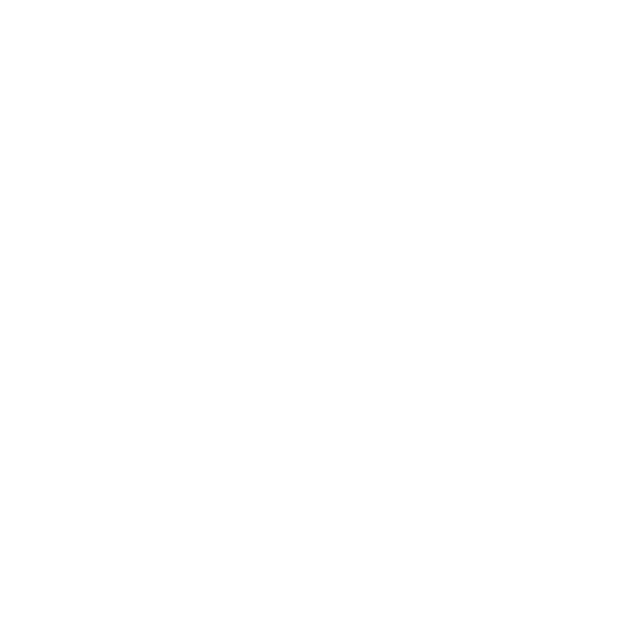
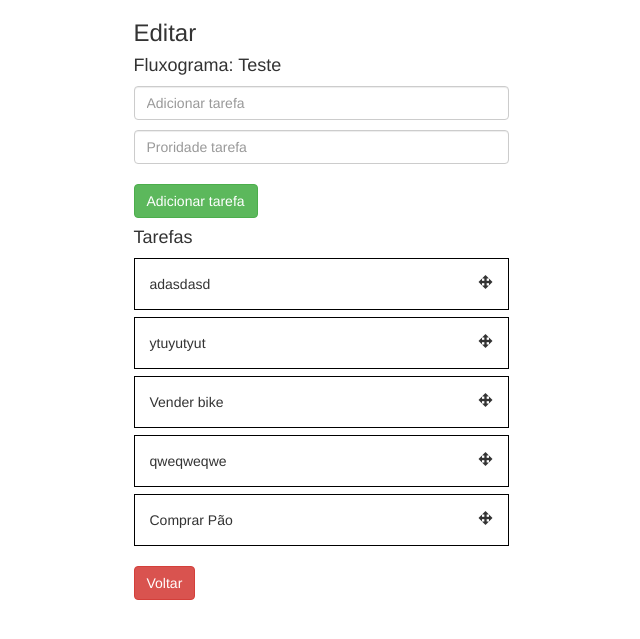
Before and after one commit to andresmachado/desafio-rotina-contabil, a Django app: page /fluxograma/1/update/ in a window 1280 px wide. Before the commit the part shown is empty. Shown: the top 639 px of the page, without its empty margins (34-674 px from the left). Run offline with Django 3.2, Linux system fonts and the light colour scheme; data comes from the database, SQL or seed files in the repository; both versions use the stored data as it was after the commit; some libraries are stand-ins or nearby versions.

Commit message:
Finalizada view de edicao de fluxograma.

```diff
--- a/fluxograma/admin.py
+++ b/fluxograma/admin.py
@@ -12,7 +12,7 @@
 
 class TarefasAdmin(admin.TabularInline):
     model = TarefaFluxograma
-    extra = 1
+    extra = 0
 
 
 class FluxogramaAdmin(admin.ModelAdmin):
--- /dev/null
+++ b/fluxograma/static/css/main.css
@@ -0,0 +1,25 @@
+#tarefas i {
+    cursor: pointer;
+}
+
+#tarefas {
+    list-style: none;
+    margin: 0;
+    padding: 0;
+}
+
+#tarefas li {
+    margin-top: 0.5em;
+    width: 50%;
+    padding: 15px;
+    display: block;
+    border: 1px solid black;
+}
+
+input[name='titulo'], input[name='prioridade'] {
+    width: 50%;
+}
+
+input[name='prioridade'] {
+    margin-top: 10px;
+}
--- a/fluxograma/templates/fluxogramas/base.html
+++ b/fluxograma/templates/fluxogramas/base.html
@@ -1,15 +1,18 @@
+{% load staticfiles %}
+
 <!DOCTYPE html>
 <html lang="en">
 <head>
     <meta charset="UTF-8">
-    <title>Desafil Contábil</title>
-
+    <title>Desafio Contábil</title>
 
     <link rel="stylesheet" href="https://maxcdn.bootstrapcdn.com/bootstrap/3.3.7/css/bootstrap.min.css">
-
+    <link rel="stylesheet" href="{% static 'css/main.css' %}">
     <!-- Scripts -->
     <script src="http://code.jquery.com/jquery-2.2.4.min.js" integrity="sha256-BbhdlvQf/xTY9gja0Dq3HiwQF8LaCRTXxZKRutelT44=" crossorigin="anonymous"></script>
+    <script src="http://code.jquery.com/ui/1.12.0/jquery-ui.min.js" integrity="sha256-eGE6blurk5sHj+rmkfsGYeKyZx3M4bG+ZlFyA7Kns7E=" crossorigin="anonymous"></script>
     <script src="https://maxcdn.bootstrapcdn.com/bootstrap/3.3.7/js/bootstrap.min.js"></script>
+    {% block extrahead %}{% endblock %}
 </head>
 <body>
 
--- a/fluxograma/templates/fluxogramas/detail.html
+++ b/fluxograma/templates/fluxogramas/detail.html
@@ -8,7 +8,7 @@
             <thead>
                 <tr>
                     <th>Titulo</th>
-                    <th>Ordem</th>
+                    <th>Número</th>
                 </tr>
             </thead>
             <tbody>
@@ -24,7 +24,7 @@
                 {% endfor %}
             </tbody>
         </table>
-        <a href="{% url 'fluxogramas:list' %}"><button class="btn btn-primary">Editar</button></a>
+        <a href="{% url 'fluxogramas:edit' fluxograma.id %}"><button class="btn btn-primary">Editar</button></a>
         <a href="{% url 'fluxogramas:list' %}"><button class="btn btn-danger">Voltar</button></a>
     </section>
 {% endblock %}
--- a/fluxograma/templates/fluxogramas/edit.html
+++ b/fluxograma/templates/fluxogramas/edit.html
@@ -1,5 +1,45 @@
 {% extends 'fluxogramas/base.html' %}
+
+{% block extrahead %}
+    <script type="text/javascript">
+        $(function(){
+            $("#tarefas").sortable({
+                items: "li.tarefa",
+                update: function(event, ui){
+                    var data = $("#tarefas").sortable('serialize');
+            $.ajax({
+                url: "{% url 'fluxogramas:edit' fluxograma.id %}",
+                type: "post",
+                data: data
+            });
+                },
+            });
+            $("#tarefas").disableSelection();
+        });
+    </script>
+{% endblock %}
 
 {% block content %}
 
+<section>
+    <h3>Editar</h3>
+    <h4>Fluxograma: {{ fluxograma.titulo }}</h4>
+    <form action="{% url 'fluxogramas:edit' fluxograma.id %}" method="POST">
+        <input id="adicionaTarefa" type="text" name="titulo" class="form-control" placeholder="Adicionar tarefa" />
+        <input id="prioridadeTarefa" type="number" name="prioridade" class="form-control" placeholder="Proridade tarefa" />
+        <br>
+        <input type="submit" class="btn btn-success" value="Adicionar tarefa">
+    </form>
+    <h4>Tarefas</h4>
+    <ul id="tarefas">
+        {% for taf in tarefas %}
+            <li class="tarefa" id="tarefa_{{ taf.id }}">
+                {{ taf.tarefa }}<i class="glyphicon glyphicon-move pull-right"></i>
+            </li>
+        {% endfor %}
+    </ul>
+    <br>
+    <a href="{% url 'fluxogramas:list' %}"><button class="btn btn-danger">Voltar</button></a>
+</section>
+
 {% endblock content %}
--- a/fluxograma/views.py
+++ b/fluxograma/views.py
@@ -1,8 +1,9 @@
-from django.shortcuts import render, get_object_or_404
+from django.shortcuts import render, get_object_or_404,redirect
+from django.views.decorators.csrf import csrf_exempt
 
 # Create your views here.
 
-from .models import Fluxograma
+from .models import Fluxograma, TarefaFluxograma, Tarefa
 
 
 def list_flux(request, template_name="fluxogramas/list.html"):
@@ -20,5 +21,23 @@
     return render(request, template_name, {"fluxograma": fluxograma, "tarefas": tarefas})
 
 
+@csrf_exempt
 def edit_flux(request, pk, template_name='fluxogramas/edit.html'):
-    return render(request, template_name, )
+    flux = get_object_or_404(Fluxograma, pk=pk)
+    tarefas = flux.tarefafluxograma_set.all()
+
+    if request.method == "POST" and not request.is_ajax():
+        prioridade = request.POST.get('prioridade')
+        titulo = request.POST.get('titulo')
+        tarefa = Tarefa.objects.create(titulo=titulo)
+        fluxtaf = TarefaFluxograma(tarefa=tarefa, numero=prioridade, fluxograma=flux)
+        fluxtaf.save()
+        return redirect('fluxogramas:edit', pk=pk)
+
+    if request.is_ajax():
+        for index, tarefa_id in enumerate(request.POST.getlist('tarefa[]')):
+            tarefa, created = TarefaFluxograma.objects.get_or_create(pk=tarefa_id, fluxograma=flux)
+            tarefa.numero = index
+            tarefa.save()
+
+    return render(request, template_name, {"fluxograma": flux, 'tarefas': tarefas})
```
Also changed, not shown: db.sqlite3, fluxograma/forms.py (added).
